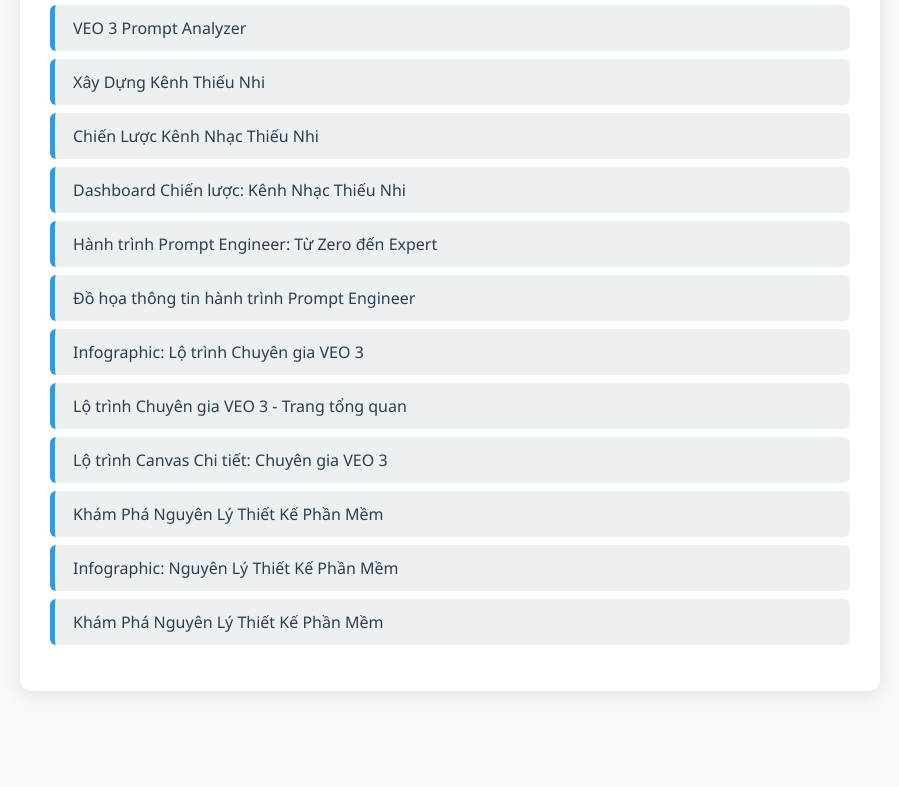
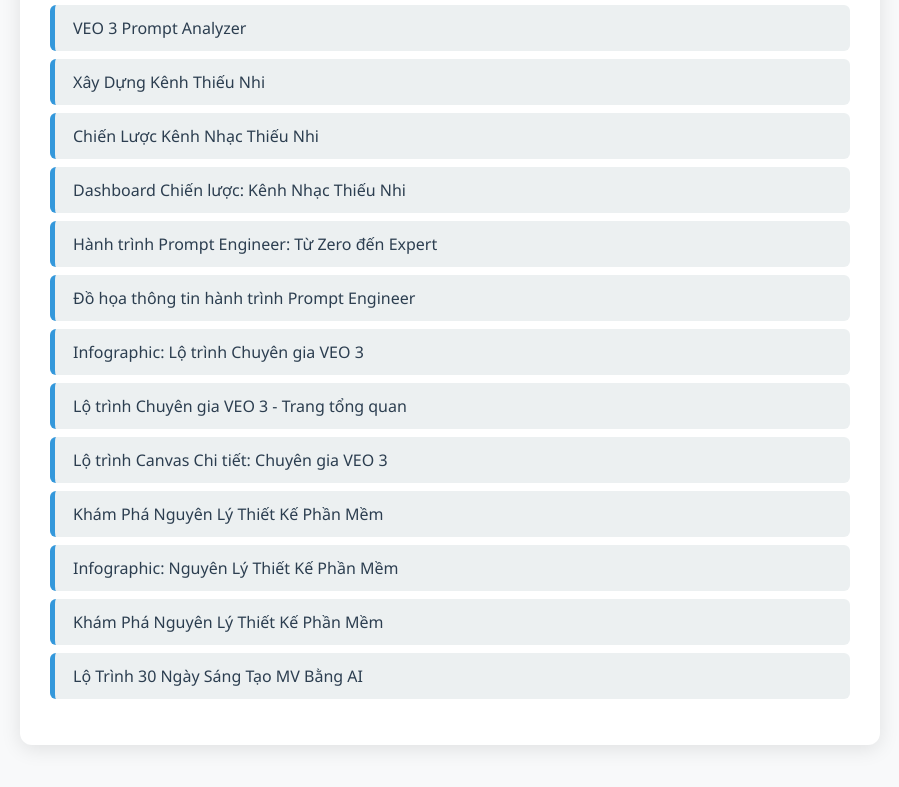
Before and after one commit to kaivnit/me, a plain HTML site: page general.html in a window 1280 px wide. Shown: the part 1023-1810 px from the top of the page, without its empty margins (190-1089 px from the left). Before the commit the page ends 1762 px from the top, so only its background shows below. Drawn offline with Linux system fonts and the light colour scheme.

Commit message:
Update general.html

```diff
--- a/general.html
+++ b/general.html
@@ -79,6 +79,7 @@
             <li><a href="thiet-ke-phan-mem.html">Khám Phá Nguyên Lý Thiết Kế Phần Mềm</a></li>
             <li><a href="infographic-nguyen-ly-thiet-ke-phan-mem.html">Infographic: Nguyên Lý Thiết Kế Phần Mềm</a></li>
             <li><a href="kham-pha-cac-nguyen-ly-thiet-ke-phan-mem.html">Khám Phá Nguyên Lý Thiết Kế Phần Mềm</a></li>
+            <li><a href="lo-trinh-30-ngay-sang-tao-mv-bang-ai.html">Lộ Trình 30 Ngày Sáng Tạo MV Bằng AI</a></li>
         </ul>
     </div>
 </body>
```
